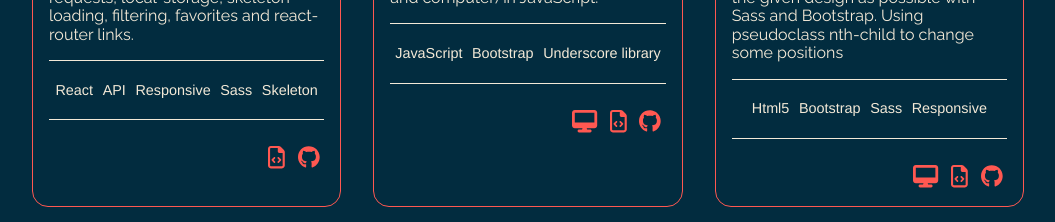
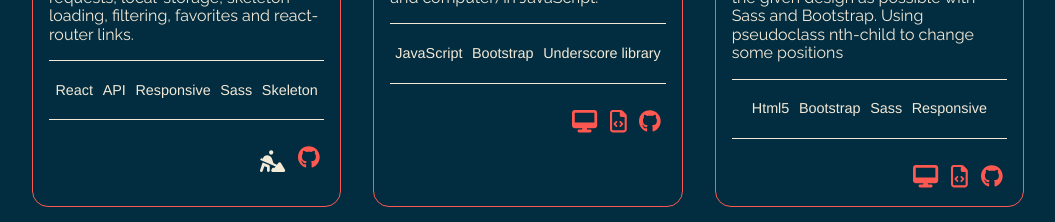
Before and after one commit to albavidalm/portfolio, a React (Create React App) app: page / in a window 1280 px wide. Shown: the part 2400-2622 px from the top of the page, without its empty margins (112-1167 px from the left). Built offline with nearby package versions, Linux system fonts and the light colour scheme.

Commit message:
Add working on projects

```diff
--- a/src/components/ProjectCard.js
+++ b/src/components/ProjectCard.js
@@ -9,6 +9,7 @@ const ProjectCard = ({
   code,
   live,
   repo,
+  working,
 }) => {
   return (
     <>
@@ -42,6 +43,14 @@ const ProjectCard = ({
       </ul>
 
       <div className="card__containerLink">
+        {working && (
+          <i
+            className="fas fa-person-digging"
+            alt="Still working"
+            title="Still working"
+          ></i>
+        )}
+
         {live && (
           <a
             href={live}
--- a/src/components/ProjectList.js
+++ b/src/components/ProjectList.js
@@ -4,6 +4,8 @@ const ProjectList = ({ data }) => {
   return (
     <ul className="cards">
       {data.map((project) => (
+        <>
+          {project.show && (
             <li className="card" key={project.id} id={project.id}>
               <ProjectCard
                 id={project.id}
@@ -15,8 +17,11 @@ const ProjectList = ({ data }) => {
                 code={project.code || undefined}
                 live={project.live || undefined}
                 repo={project.repo || undefined}
+                working={project.workingOn || undefined}
               />
             </li>
+          )}
+        </>
       ))}
     </ul>
   );
--- a/src/services/projects.json
+++ b/src/services/projects.json
@@ -1,17 +1,20 @@
 [
   {
     "id": 1,
+    "show": true,
     "title": "Video Games searcher",
     "description": "A web application with React, API requests, local-storage, skeleton loading, filtering, favorites and react-router links.",
     "tags": ["React", "API", "Responsive", "Sass", "Skeleton"],
     "img": "../assets/images/scr_videogames.webp",
     "imgGif": "../assets/images/scr_videogames.webp",
-    "code": "https://github.dev/albavidalm/videogames-searcher",
+    "code": "",
     "live": "",
-    "repo": "https://github.com/albavidalm/videogames-searcher"
+    "repo": "https://github.com/albavidalm/videogames-searcher",
+    "workingOn": true
   },
   {
     "id": 2,
+    "show": true,
     "title": "21 blackjack",
     "description": "BlackJack game for two players (user and computer) in JavaScript.",
     "tags": ["JavaScript", "Bootstrap", "Underscore library"],
@@ -23,6 +26,7 @@
   },
   {
     "id": 3,
+    "show": true,
     "title": "Landing page in Bootstrap",
     "description": "A landing page that look as close to the given design as possible with Sass and Bootstrap. Using pseudoclass nth-child to change some positions",
     "tags": ["Html5", "Bootstrap", "Sass", "Responsive"],
@@ -34,17 +38,19 @@
   },
   {
     "id": 4,
+    "show": true,
     "title": "Awesome profile cards",
     "description": "A Web application developed by a team of 4 women at Adalab's bootcamp that allows you to create and share personalized business cards. We inherited a Javascript code that we refactored to React, we created the web server and the database.",
     "tags": ["Sass", "Responsive", "JavaScript", "React", "Heroku"],
     "img": "../assets/images/scr_awesome.webp",
     "imgGif": "../assets/images/scr_awesome.webp",
-    "code": "",
-    "live": "",
-    "repo": ""
+    "code": "https://github.dev/albavidalm/project-promo-m-module-3-team-9",
+    "live": "https://awesome-profile-cards-onchange.herokuapp.com/",
+    "repo": "https://github.com/albavidalm/project-promo-m-module-3-team-9"
   },
   {
     "id": 5,
+    "show": true,
     "title": "Zomiga",
     "description": "Design, shop implementation and management of a graphic designer's website.",
     "tags": ["WordPress", "WooCommerce", "Hosting"],
@@ -56,6 +62,7 @@
   },
   {
     "id": 6,
+    "show": true,
     "title": "Stopwatch",
     "description": "An interactive stopwatch in Neumorphism style with animations.",
     "tags": ["Html5", "Css3", "Neumorphism", "JavaScript"],
@@ -67,6 +74,7 @@
   },
   {
     "id": 7,
+    "show": true,
     "title": "Local weather",
     "description": "A web App that displays the local weather using an API and user's geolocation.",
     "tags": ["Html5", "Css3", "DOM", "JavaScript", "API"],
@@ -78,6 +86,7 @@
   },
   {
     "id": 8,
+    "show": true,
     "title": "Rick and Morty",
     "description": "Rick and Morty character directory througt API requests. Local-storage, react-router links and filters.",
     "tags": ["Html5", "Css3", "Sass", "Responsive", "API"],
@@ -89,6 +98,7 @@
   },
   {
     "id": 9,
+    "show": true,
     "title": "Tic tac toe",
     "description": "A functional tic-tac-toe 2 players game. Clip-paths figures, animations, show players turn, stop the game when there's no more movement and block them when there's a winner.",
     "tags": ["Html5", "Sass", "DOM", "JavaScript", "React"],
--- a/src/styles/components/_projects.scss
+++ b/src/styles/components/_projects.scss
@@ -73,7 +73,7 @@
     display: flex;
     flex-direction: row;
     justify-content: flex-end;
-
+    align-items: flex-end;
     &--link {
       color: $color-second;
       padding: 1.6rem 0.3rem 0 0.5rem;
@@ -86,6 +86,10 @@
     }
   }
 }
+.fa-person-digging {
+  padding: 1.6rem 0.3rem 0 0.5rem;
+  font-size: 1.4rem;
+}
 
 .mainImg {
   position: absolute;
```
Lines whose indentation alone changed are shown as unchanged.
